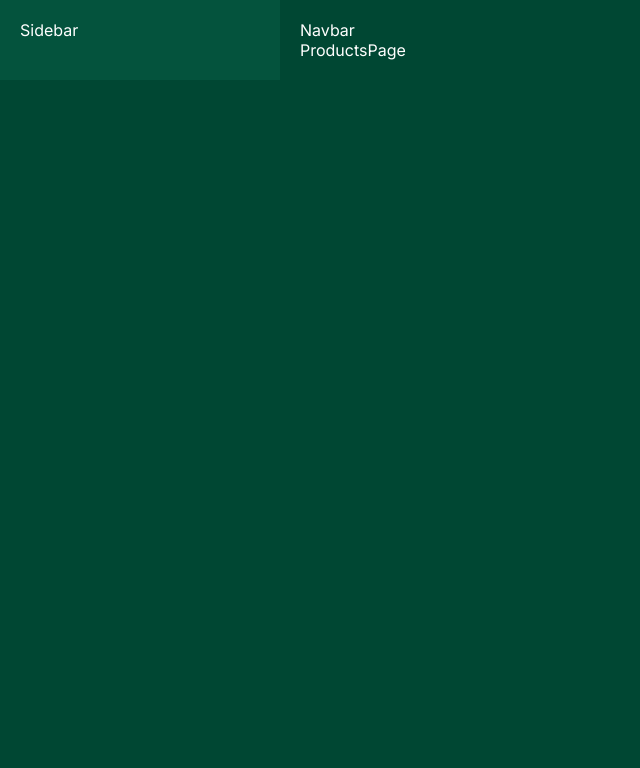
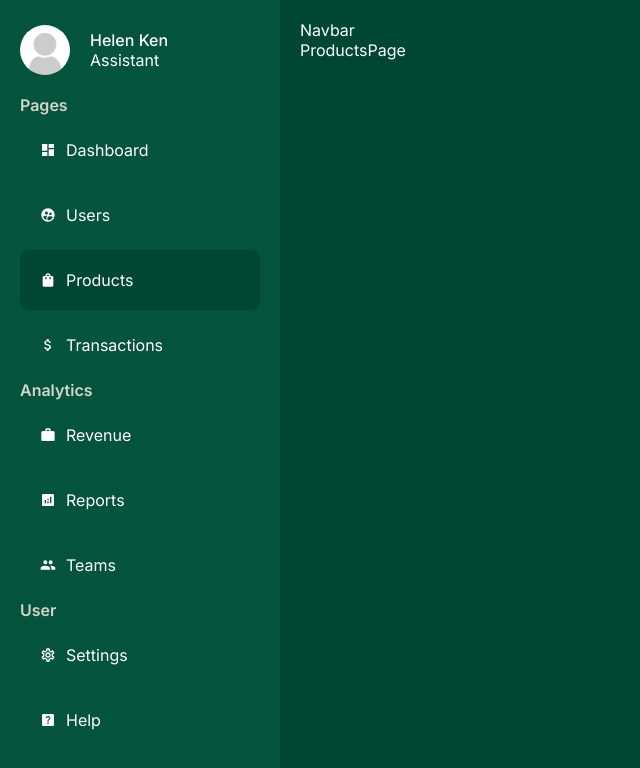
Before and after one commit to sang-phan1194/nextJS-admin-board, a Next.js app: page /dashboard/products in a window 1280 px wide. Shown: the top 768 px of the page, without its empty margins (0-640 px from the left). Built offline with nearby package versions, Linux system fonts and the light colour scheme.

Commit message:
build sidebar component

```diff
--- /dev/null
+++ b/app/ui/dashboard/sidebar/menuLink/menuLink.jsx
@@ -0,0 +1,21 @@
+'use client';
+import Link from 'next/link';
+import styles from './menuLink.module.css';
+import { usePathname } from 'next/navigation';
+
+const MenuLink = ({ item }) => {
+  const pathName = usePathname();
+  return (
+    <Link
+      href={item.path}
+      className={`${styles.container} ${
+        pathName === item.path && styles.active
+      }`}
+    >
+      {item.icon}
+      {item.title}
+    </Link>
+  );
+};
+
+export default MenuLink;
--- /dev/null
+++ b/app/ui/dashboard/sidebar/menuLink/menuLink.module.css
@@ -0,0 +1,13 @@
+.container {
+  padding: 20px;
+  display: flex;
+  align-items: center;
+  gap: 10px;
+  margin: 5px 0px;
+  border-radius: 10px;
+}
+
+.container:hover,
+.active {
+  background-color: var(--bg);
+}
--- a/app/ui/dashboard/sidebar/sidebar.jsx
+++ b/app/ui/dashboard/sidebar/sidebar.jsx
@@ -1,9 +1,110 @@
-import styles from "./sidebar.module.css"
+import { v4 as genID } from 'uuid';
+import Image from 'next/image';
+import MenuLink from './menuLink/menuLink';
+import styles from './sidebar.module.css';
+import {
+  MdDashboard,
+  MdSupervisedUserCircle,
+  MdShoppingBag,
+  MdAttachMoney,
+  MdWork,
+  MdAnalytics,
+  MdPeople,
+  MdOutlineSettings,
+  MdHelpCenter
+} from 'react-icons/md';
+
+const menuItems = [
+  {
+    title: 'Pages',
+    list: [
+      {
+        title: 'Dashboard',
+        path: '/dashboard',
+        icon: <MdDashboard />
+      },
+      {
+        title: 'Users',
+        path: '/dashboard/users',
+        icon: <MdSupervisedUserCircle />
+      },
+      {
+        title: 'Products',
+        path: '/dashboard/products',
+        icon: <MdShoppingBag />
+      },
+      {
+        title: 'Transactions',
+        path: '/dashboard/transactions',
+        icon: <MdAttachMoney />
+      }
+    ]
+  },
+  {
+    title: 'Analytics',
+    list: [
+      {
+        title: 'Revenue',
+        path: '/dashboard/revenue',
+        icon: <MdWork />
+      },
+      {
+        title: 'Reports',
+        path: '/dashboard/reports',
+        icon: <MdAnalytics />
+      },
+      {
+        title: 'Teams',
+        path: '/dashboard/teams',
+        icon: <MdPeople />
+      }
+    ]
+  },
+  {
+    title: 'User',
+    list: [
+      {
+        title: 'Settings',
+        path: '/dashboard/settings',
+        icon: <MdOutlineSettings />
+      },
+      {
+        title: 'Help',
+        path: '/dashboard/help',
+        icon: <MdHelpCenter />
+      }
+    ]
+  }
+];
 
 const Sidebar = () => {
   return (
-    <div className={styles.container}>Sidebar</div>
-  )
-}
+    <div className={styles.container}>
+      <div className={styles.user}>
+        <Image
+          className={styles.userImage}
+          src="/noavatar.png"
+          alt=""
+          width={50}
+          height={50}
+        />
+        <div className={styles.userDetail}>
+          <span className={styles.userName}>Helen Ken</span>
+          <span className={styles.userRole}>Assistant</span>
+        </div>
+      </div>
+      <ul className={styles.list}>
+        {menuItems.map((item) => (
+          <li key={genID()}>
+            <span className={styles.cat}>{item.title}</span>
+            {item.list.map((i) => (
+              <MenuLink item={i} key={genID()} />
+            ))}
+          </li>
+        ))}
+      </ul>
+    </div>
+  );
+};
 
-export default Sidebar
+export default Sidebar;
--- a/app/ui/dashboard/sidebar/sidebar.module.css
+++ b/app/ui/dashboard/sidebar/sidebar.module.css
@@ -1,3 +1,43 @@
-.container{
+.container {
+  position: sticky;
+  left: 0;
+  top: 40px;
+}
+
+.user {
+  display: flex;
+  align-items: center;
+  gap: 20px;
+  margin-bottom: 20px;
 
 }
+
+.userImage {
+  border-radius: 50%;
+  object-fit: cover;
+}
+
+.userDetail {
+  display: flex;
+  flex-direction: column;
+}
+
+.userName {
+  font-weight: 500;
+}
+
+.userTitle {
+  font-size: 12px;
+  color: var(--textSoft);
+}
+
+.list {
+  list-style: none;
+}
+
+.cat {
+  color: var(--textSoft);
+  font-weight: 600;
+  font-style: 13px;
+  margin: 10px 0px;
+}
--- a/app/ui/globals.css
+++ b/app/ui/globals.css
@@ -1,8 +1,10 @@
+@import url('https://fonts.googleapis.com/css2?family=Roboto:wght@100;300;400;500&display=swap');
+
 :root {
   --bg: #004733;
   --bgSoft: #04533d;
   --text: white;
-  --textSoft: #dad8d3;
+  --textSoft: #d4d4cd;
 }
 
 * {
@@ -12,6 +14,7 @@
 }
 
 body {
+  font-family: 'Roboto', sans-serif;
   background-color: var(--bg);
   color: var(--text);
 }
--- a/package.json
+++ b/package.json
@@ -12,7 +12,9 @@
     "@next/eslint-plugin-next": "14.0.1",
     "next": "14.0.1",
     "react": "18",
-    "react-dom": "18"
+    "react-dom": "18",
+    "react-icons": "^4.11.0",
+    "uuid": "^9.0.1"
   },
   "devDependencies": {
     "eslint": "8",
```
Also changed, not shown: 1 other file (tests, documents, lock files or other folders).
